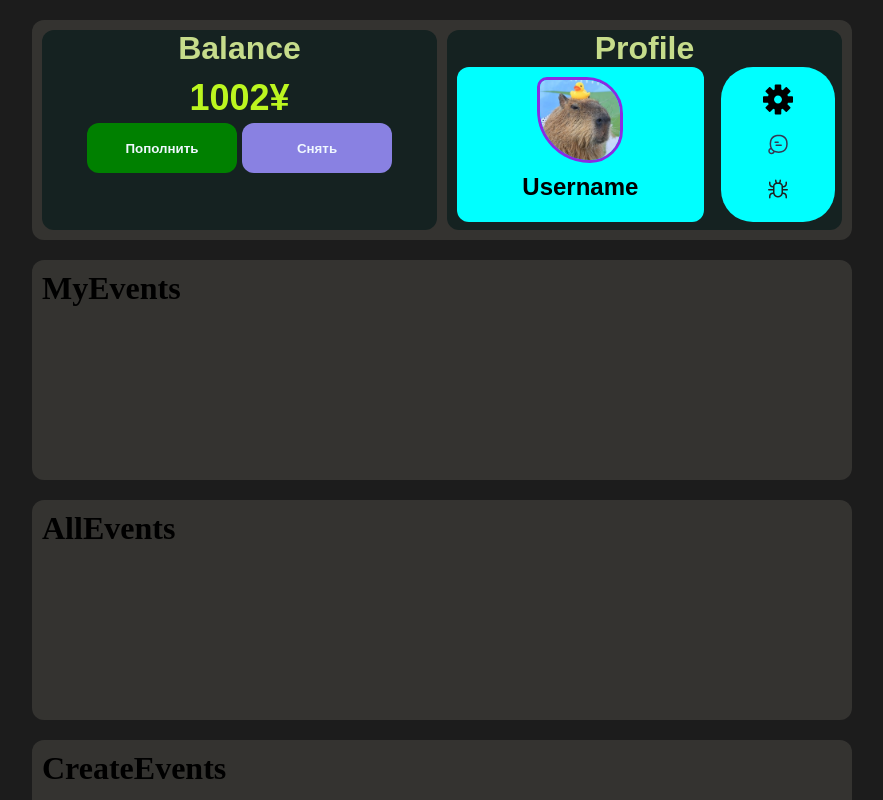
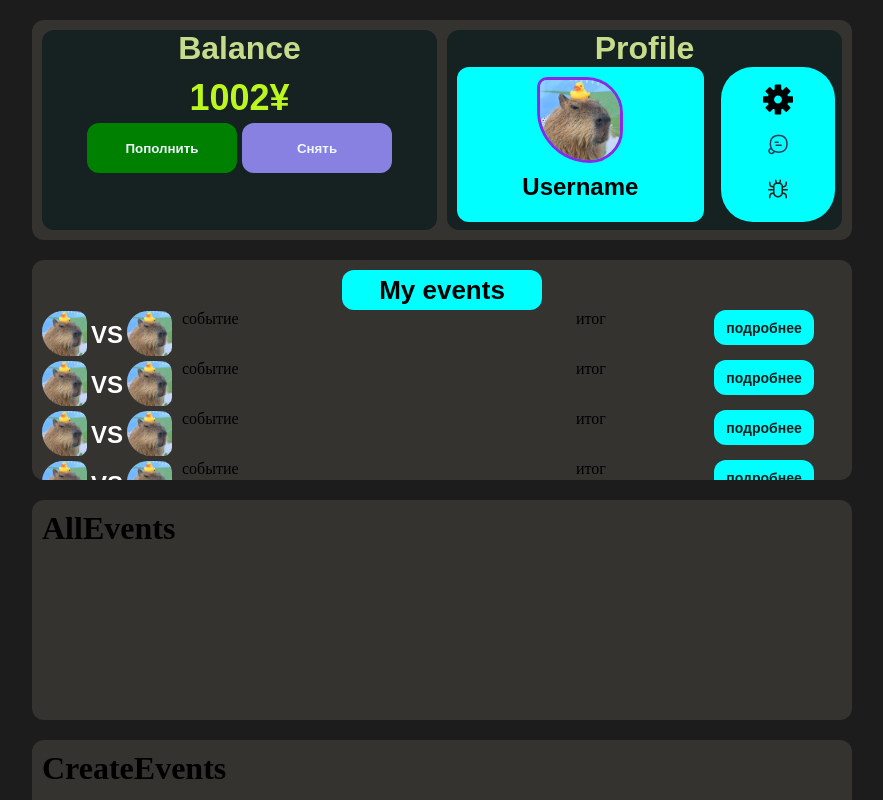
Before and after one commit to CTAC-Saint-Peterburg/Blago, a React (Create React App) app: page / in a window 1280 px wide. Shown: the top 800 px of the page, without its empty margins (198-1081 px from the left). Built offline with nearby package versions, Linux system fonts and the light colour scheme.

Commit message:
init:my events

```diff
--- a/src/components/MyEvents.jsx
+++ b/src/components/MyEvents.jsx
@@ -1,8 +1,18 @@
 import styles from "../stylesComponents/MyEvents.module.css";
+import CoinFlipCard from "./secundaryComponents/Coinflipcard";
 export default function MyEvents() {
   return (
     <div className={styles.myevents}>
-      <h1>MyEvents</h1>
+      <div className={styles.myeventsheader}>
+        <h1 className={styles.myeventsh1}>My events</h1>
+      </div>
+      <div className={styles.myeventsalldata}>
+        <CoinFlipCard />
+        <CoinFlipCard />
+        <CoinFlipCard />
+        <CoinFlipCard />
+        <CoinFlipCard />
+      </div>
     </div>
   );
 }
--- /dev/null
+++ b/src/components/secundaryComponents/Coinflipcard.jsx
@@ -0,0 +1,33 @@
+import styles from "./Coinflipcard.module.css";
+export default function CoinFlipCard(props) {
+  return (
+    <>
+      <div className={styles.cardMain}>
+        <div className={styles.cardProfiles}>
+          <div>
+            <img
+              className={styles.cardProfilesImg}
+              src={require("./../../images/stock.jpg")}
+              alt="profile"
+            />
+          </div>
+          <div>
+            <h1 className={styles.cardProfilesH1}>VS</h1>
+          </div>
+          <div>
+            <img
+              className={styles.cardProfilesImg}
+              src={require("./../../images/stock.jpg")}
+              alt="profile"
+            />
+          </div>
+        </div>
+        <div>событие</div>
+        <div>итог</div>
+        <div>
+          <button className={styles.cardButtonMore}>подробнее</button>
+        </div>
+      </div>
+    </>
+  );
+}
--- /dev/null
+++ b/src/components/secundaryComponents/Coinflipcard.module.css
@@ -0,0 +1,38 @@
+.cardMain {
+  margin: 0 auto;
+  width: 100%;
+  height: 50px;
+  display: grid;
+  grid-template-columns: 1fr 3fr 1fr 1fr;
+  gap: 10px;
+}
+.cardProfiles {
+  margin: 0 0 0 0;
+  display: grid;
+  grid-template-columns: 1fr 0.5fr 1fr;
+  gap: 4px;
+  justify-items: center;
+  align-items: center;
+}
+.cardProfilesImg {
+  width: 45px;
+  height: 45px;
+  border-radius: 60% 30% 25% 70%;
+}
+.cardProfilesH1 {
+  font-family: Arial;
+  font-size: 24px;
+  font-weight: 600;
+  color: white;
+}
+.cardButtonMore {
+  width: 100px;
+  height: 35px;
+  background-color: cyan;
+  border-radius: 12px;
+  border: none;
+  font-size: 14px;
+  color: #1c1c1c;
+  font-weight: 600;
+  cursor: pointer;
+}
--- a/src/stylesComponents/MyEvents.module.css
+++ b/src/stylesComponents/MyEvents.module.css
@@ -3,12 +3,30 @@
   margin: 0 auto;
   margin-top: 20px;
   padding: 10px;
+  overflow: hidden;
   background-color: #343330;
   border-radius: 12px;
   width: 80%;
   max-width: 800px;
   height: 200px;
 }
-h1 {
+.myeventsheader {
+  margin: 0 auto;
+  width: 200px;
+  height: 40px;
+  background-color: aqua;
+  border-radius: 12px;
+}
+.myeventsh1 {
   margin: 0 0 0 0;
+  text-align: center;
+  padding: 5px;
+  font-family: Arial;
+  font-weight: 600;
+  font-size: 26px;
 }
+.myeventsalldata {
+  margin: 0 auto;
+  /* padding: 10px; */
+  width: 100%;
+}
```
